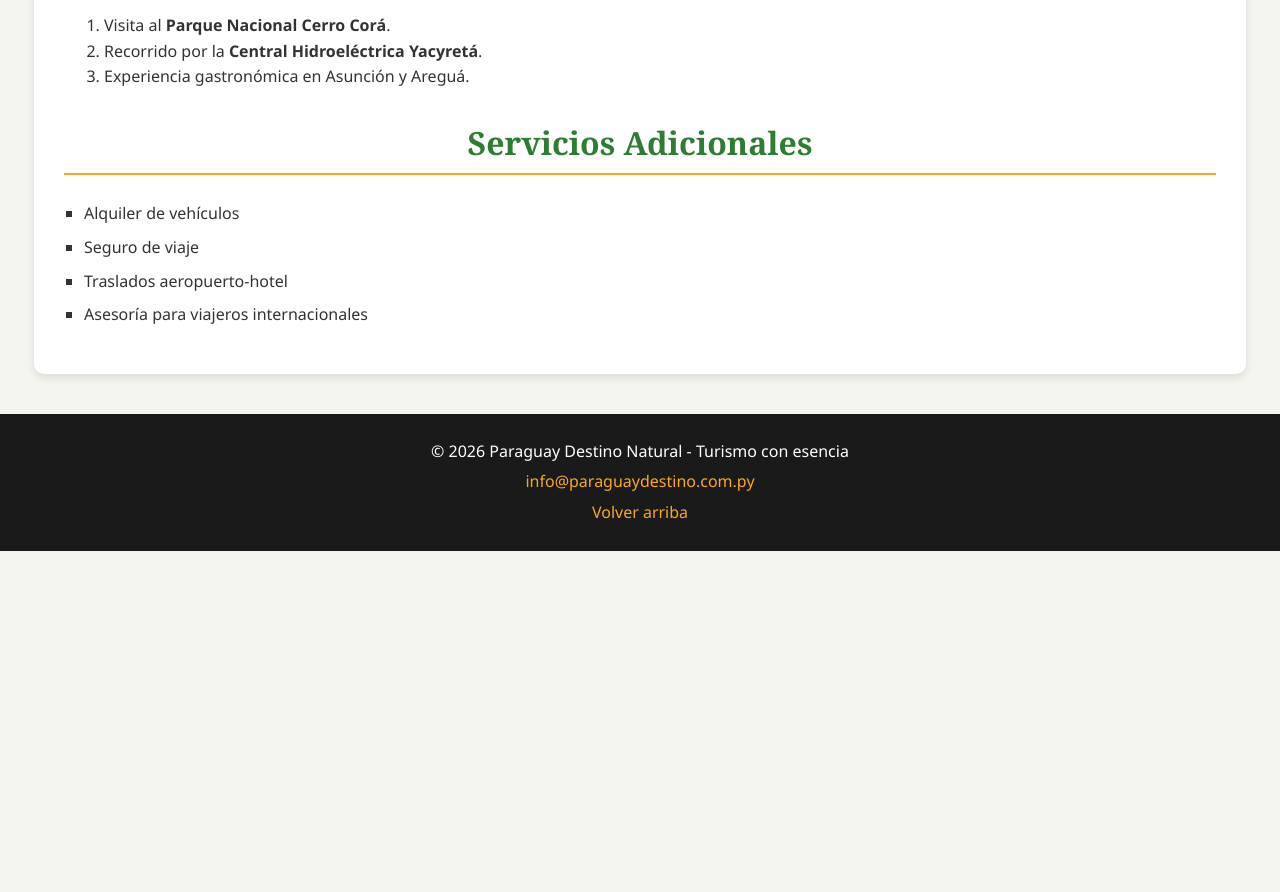
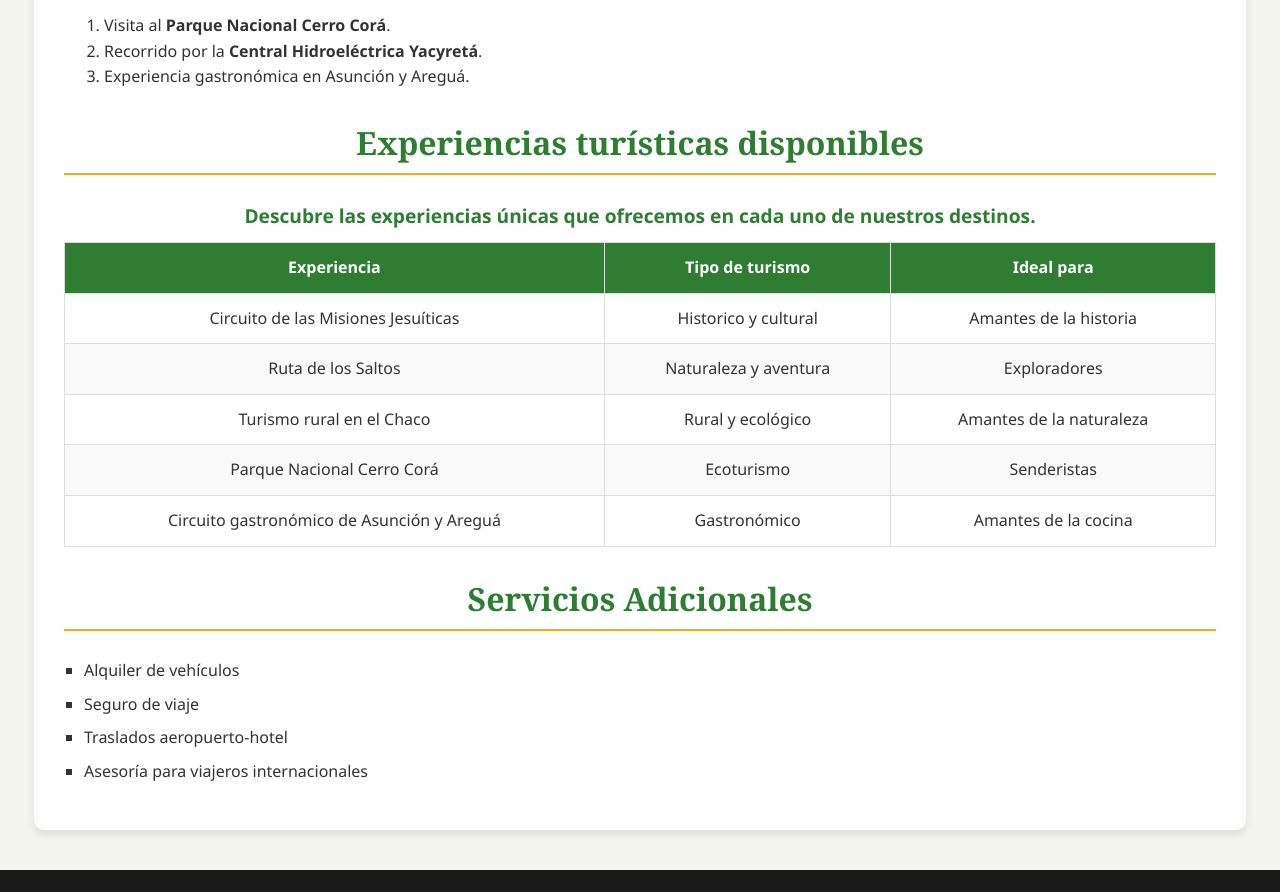
Before and after one commit to Kevin-Doerksen-UA/paraguay-destino-natural, a plain HTML site: page servicios.html in a window 1280 px wide. Shown: the part 1414-2306 px from the top of the page. Before the commit the page ends 1965 px from the top, so only its background shows below. Drawn offline with Linux system fonts and the light colour scheme.

Commit message:
Add new table describing available services

```diff
--- a/servicios.html
+++ b/servicios.html
@@ -60,6 +60,49 @@
             </article>
         </section>
 
+        <section>
+            <h2>Experiencias turísticas disponibles</h2>
+
+            <table>
+                <caption>Descubre las experiencias únicas que ofrecemos en cada uno de nuestros destinos.</caption>
+                <thead>
+                    <tr>
+                        <th>Experiencia</th>
+                        <th>Tipo de turismo</th>
+                        <th>Ideal para</th>
+                    </tr>
+                </thead>
+
+                <tbody>
+                    <tr>
+                        <td>Circuito de las Misiones Jesuíticas</td>
+                        <td>Historico y cultural</td>
+                        <td>Amantes de la historia</td>
+                    </tr>
+                    <tr>
+                        <td>Ruta de los Saltos</td>
+                        <td> Naturaleza y aventura</td>
+                        <td>Exploradores</td>
+                    </tr>
+                    <tr>
+                        <td>Turismo rural en el Chaco</td>
+                        <td>Rural y ecológico</td>
+                        <td>Amantes de la naturaleza</td>
+                    </tr>
+                    <tr>
+                        <td>Parque Nacional Cerro Corá</td>
+                        <td>Ecoturismo</td>
+                        <td>Senderistas</td>
+                    </tr>
+                    <tr>
+                        <td>Circuito gastronómico de Asunción y Areguá</td>
+                        <td>Gastronómico</td>
+                        <td>Amantes de la cocina</td>
+                    </tr>
+                </tbody>
+            </table>
+        </section>
+
         <aside>
             <h2>Servicios Adicionales</h2>
             <ul>
```
